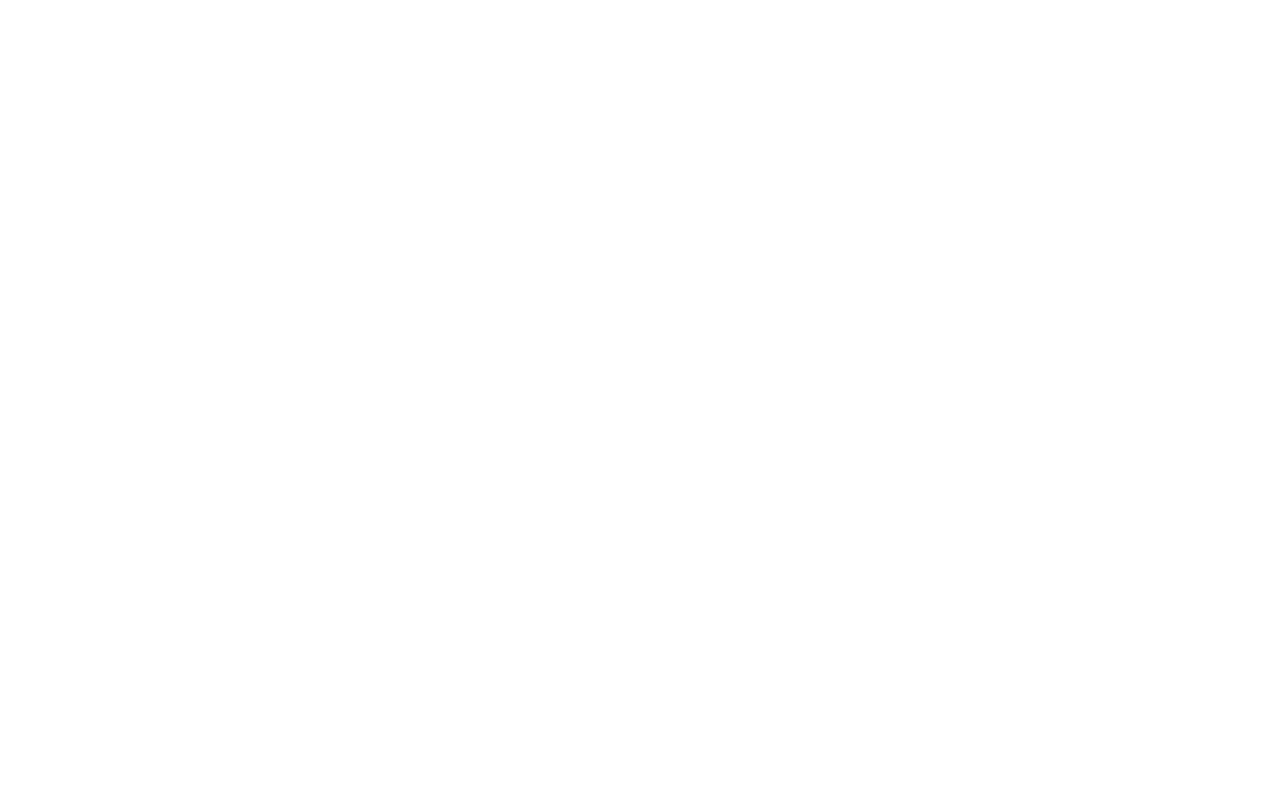
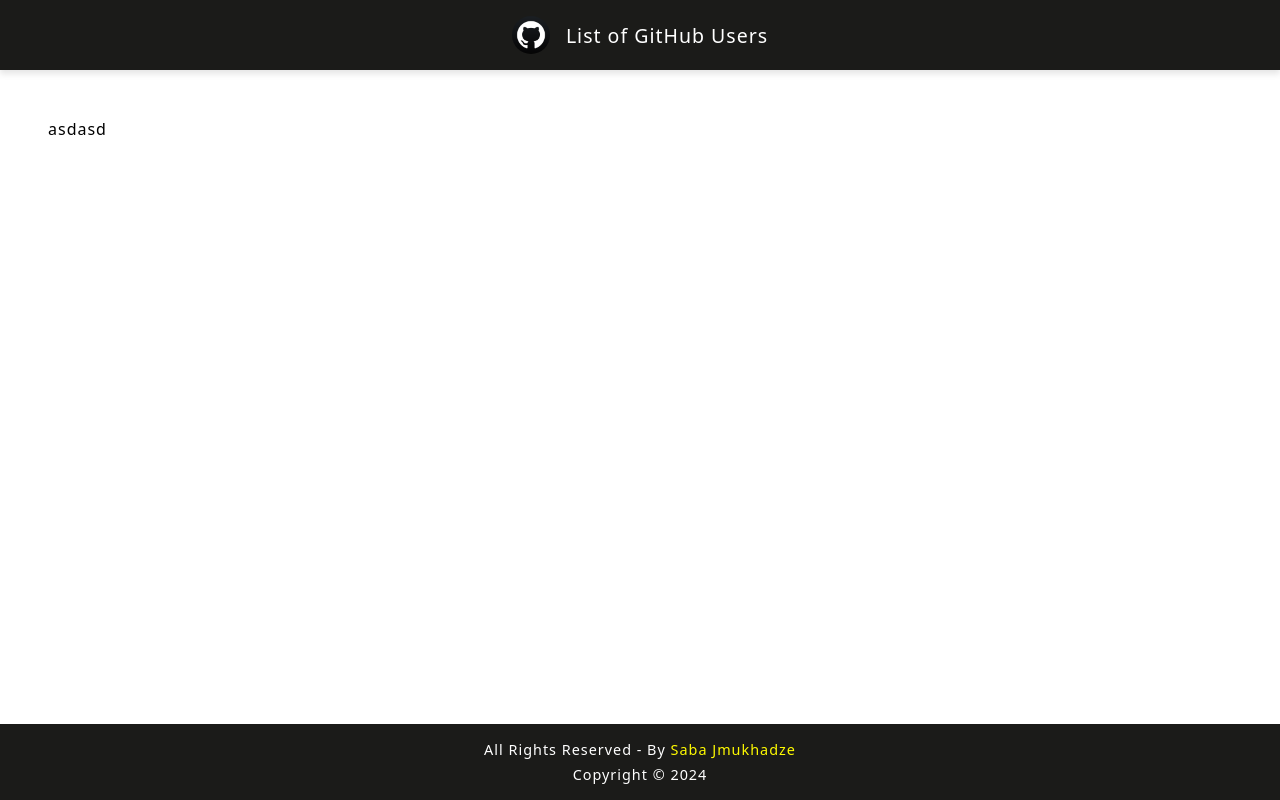
Before and after one commit to Sabajmukhadze1996/github-typeahead, a React (Create React App) app: page / in a window 1280 px wide. Built offline with nearby package versions, Linux system fonts and the light colour scheme.

Commit message:
Folder structure organized, website skeleton created.

```diff
--- a/src/App.tsx
+++ b/src/App.tsx
@@ -1,14 +1,15 @@
 import React from "react";
-
-
-
+import Navbar from "./components/navbar/Navbar";
+import Footer from "./components/footer/Footer";
 
 const App: React.FC = () => {
   return (
     <div className="app-container">
-
+      <Navbar />
+      <main className="main-content">asdasd</main>
+      <Footer />
     </div>
-  )
+  );
 };
 
 export default App;
--- /dev/null
+++ b/src/components/footer/Footer.tsx
@@ -0,0 +1,13 @@
+import React from "react";
+import "./footer.css";
+
+const Footer: React.FC = () => {
+  return (
+    <footer>
+      <p>All Rights Reserved - By <span>Saba Jmukhadze</span></p>
+      <p>Copyright © 2024</p>
+    </footer>
+  );
+};
+
+export default Footer;
--- /dev/null
+++ b/src/components/footer/footer.css
@@ -0,0 +1,23 @@
+footer {
+  display: flex;
+  justify-content: center;
+  align-items: center;
+  flex-direction: column;
+  gap: 0.4rem;
+  background-color: #1b1b19;
+  padding: 1rem;
+  color: #fff;
+  font-size: 0.9rem;
+  text-align: center;
+}
+
+footer span{
+  color: rgb(255, 251, 0);
+  font-weight: 500;
+}
+
+@media(max-width: 332px) {
+    footer {
+        font-size: 0.85rem !important;
+    }
+}
--- /dev/null
+++ b/src/components/navbar/Navbar.tsx
@@ -0,0 +1,18 @@
+import React from "react";
+import "./navbar.css";
+
+const Navbar: React.FC = () => {
+  return (
+    <nav className="navbar">
+      <img
+        className="nav-logo"
+        src="github.png"
+        alt="Github-Icon"
+        loading="lazy"
+      />
+      <p>List of GitHub Users</p>
+    </nav>
+  );
+};
+
+export default Navbar;
--- /dev/null
+++ b/src/components/navbar/navbar.css
@@ -0,0 +1,33 @@
+.navbar {
+  width: 100%;
+  background-color: #1b1b19;
+  padding: 1rem;
+  color: #fff;
+  text-align: center;
+  box-shadow: 0px 4px 6px rgba(0, 0, 0, 0.1);
+  display: flex;
+  align-items: center;
+  justify-content: center;
+  gap: 1rem;
+}
+
+.navbar p {
+  font-size: 1.22rem;
+}
+
+.navbar .nav-logo {
+  width: 38px;
+  border-radius: 50%;
+}
+
+
+
+@media(max-width: 298px) {
+    .navbar p {
+        font-size: 1.01rem;
+      }
+
+      .navbar .nav-logo {
+        width: 30px;
+      }
+}
--- a/src/index.css
+++ b/src/index.css
@@ -2,4 +2,32 @@
   margin: 0;
   padding: 0;
   box-sizing: border-box;
+  font-family: system-ui, -apple-system, BlinkMacSystemFont, "Segoe UI", Roboto,
+    Oxygen, Ubuntu, Cantarell, "Open Sans", "Helvetica Neue", sans-serif;
+  letter-spacing: 1px;
 }
+
+html,
+body,
+#root,
+.app-container {
+  width: 100%;
+  min-height: 100vh;
+  overflow-x: hidden;
+}
+
+.app-container {
+  display: flex;
+  flex-direction: column;
+  justify-content: space-between;
+}
+
+.main-content {
+  flex: 1;
+  padding-inline: 3rem;
+  padding-top: 3rem;
+
+  margin: 0 auto;
+  width: 100%;
+  max-width: 1496px;
+}
```
Also changed, not shown: public/github.png (added).
